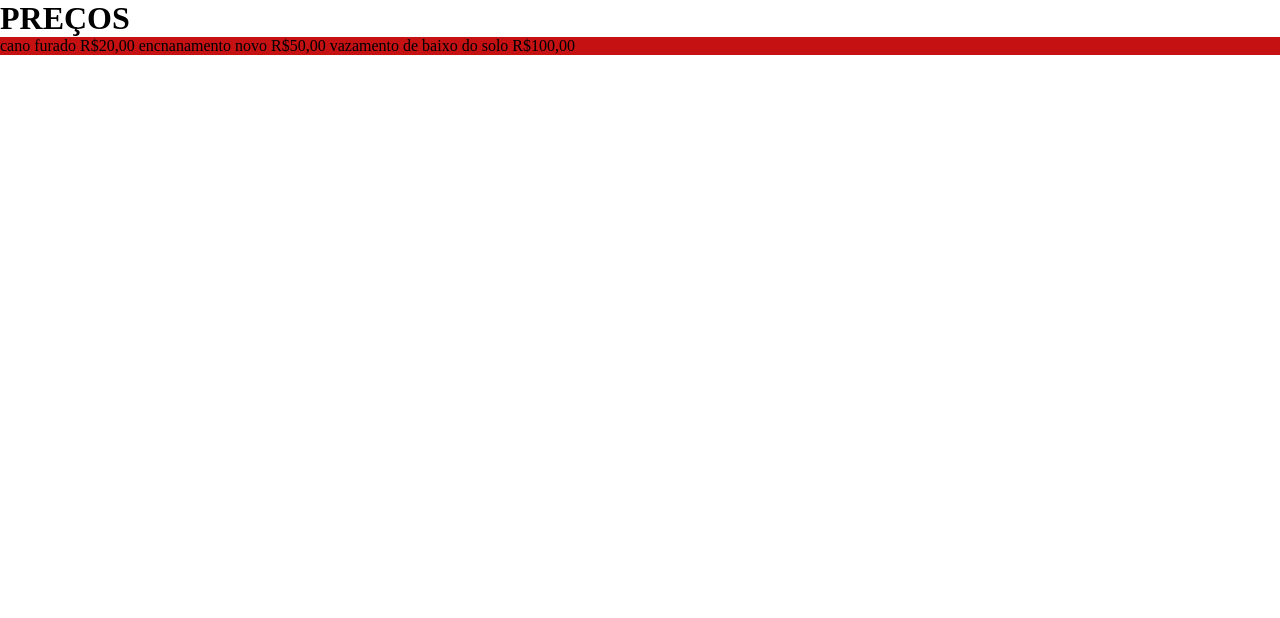
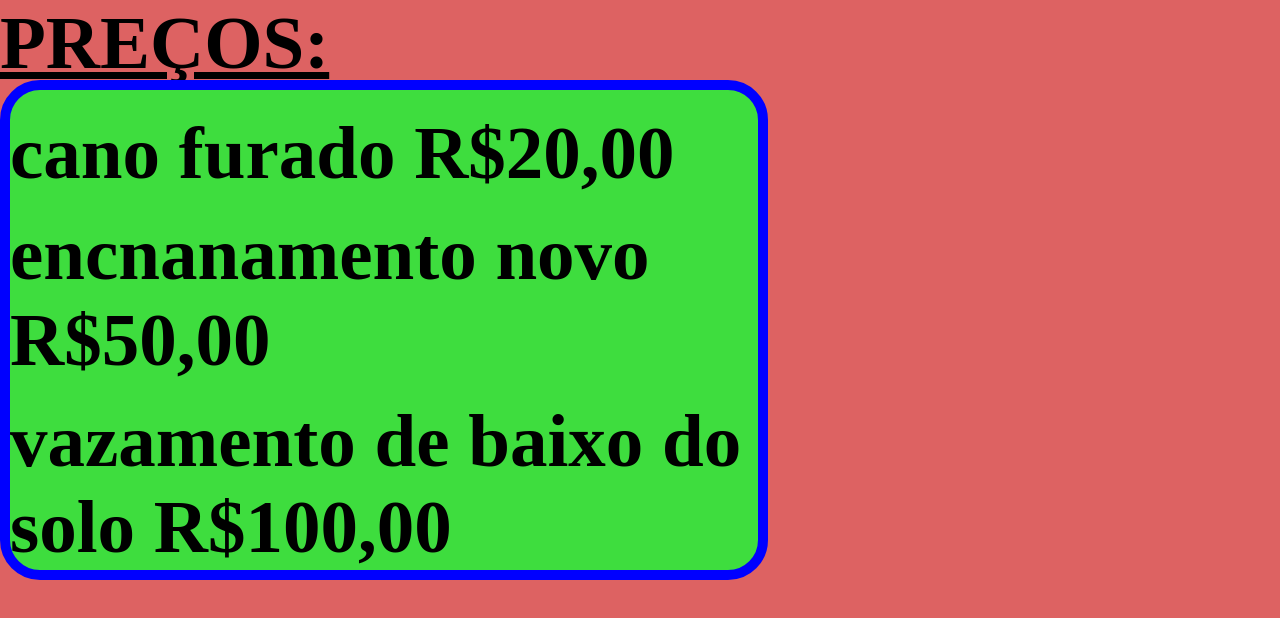
Before and after one commit to kawe-Rafael/SUPER-MARIO, a plain HTML site: page nossos-servicos.html in a window 1280 px wide. Drawn offline with Linux system fonts and the light colour scheme.

Commit message:
update pagina serviço

```diff
--- /dev/null
+++ b/nossos-serivos.css
@@ -0,0 +1,41 @@
+*{
+    margin: 0;
+    padding: 0;
+    box-sizing: border-box;
+}
+
+h1{
+    margin: 0;
+    padding: 0;
+    position: absolute;
+    left: 0;
+    text-decoration: underline;
+}
+
+.precos-gerias{
+    background-color: rgb(62, 221, 62);
+    flex-direction: column;
+    position: fixed;
+    border-radius: 40px;
+    top: 10%;
+    right: 40%;
+    padding-top: 20px;
+    display: flex;
+    gap: 15px;
+    border-width: 10px;
+    border-style: solid;
+    border-color:blue;
+
+}
+
+
+.nosso-servicos{
+    display: flex;
+    width: 50px;
+    font-size: 50px;
+    margin-left: 30%;
+
+}
+body{
+    background-color: rgb(221, 98, 98);
+}
--- a/nossos-servicos.html
+++ b/nossos-servicos.html
@@ -3,15 +3,22 @@
 <head>
     <meta charset="UTF-8">
     <meta name="viewport" content="width=device-width, initial-scale=1.0">
+    <link rel="stylesheet" href="nossos-serivos.css">
     <title>IRMÃOS MARIOS BROS</title>
 </head>
 <body>
-<h1> PREÇOS</h1>
-<div class="preços-gerias">
-<a>cano furado R$20,00</a>
-<a>encnanamento novo R$50,00</a>
-<a>vazamento de baixo do solo R$100,00</a>
-</div>
+
+
+  <section class="nosso-servicos">
+
+       <h1> PREÇOS:</h1>
+     <div class="precos-gerias">
+        <h2>cano furado R$20,00</h2>
+        <h2>encnanamento novo R$50,00</h2>
+        <h2>vazamento de baixo do solo R$100,00</h2>
+     </div>
+
+    </section>
 
 
 
@@ -19,6 +26,6 @@
 
 </body>
 
-<link rel="stylesheet" href="style.css">
+
 
 </html>
```
